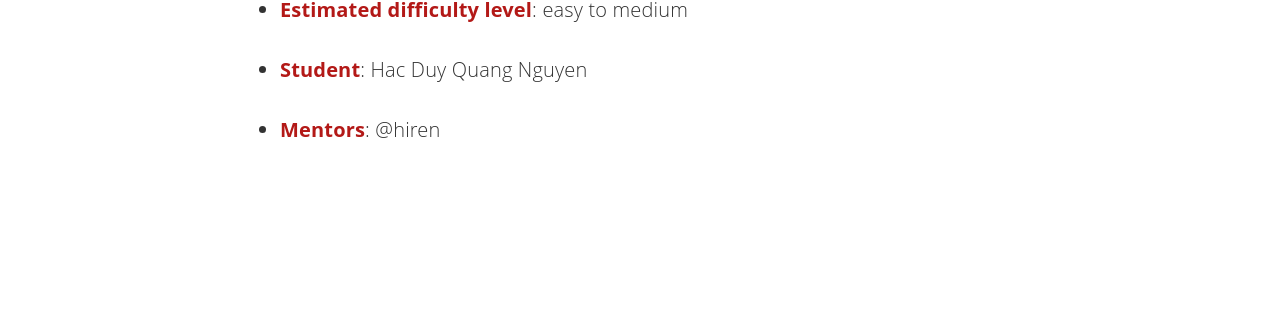
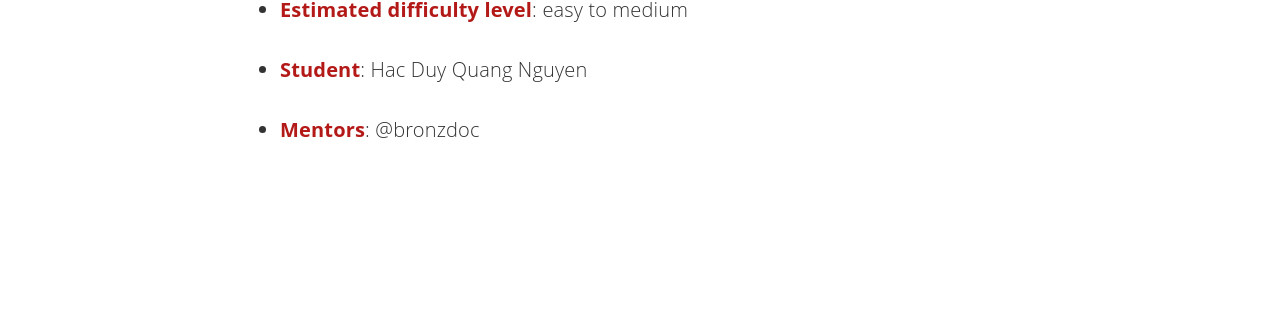
Before and after one commit to rubygsoc/rubygsoc.github.io, a Jekyll site: the page built from _posts/2020-06-13-add-backends-for-gemstash-storage-of-private-gems.md, in a window 1280 px wide and 900 px high, scrolled down 642 px. Shown: the part 498-810 px from the top of the window. Built offline with Jekyll 4.4.1, drawn with Linux system fonts in a browser that asks for light colours.

Commit message:
Change mentor Gemstash Storage project

```diff
--- a/_posts/2020-06-13-add-backends-for-gemstash-storage-of-private-gems.md
+++ b/_posts/2020-06-13-add-backends-for-gemstash-storage-of-private-gems.md
@@ -17,4 +17,4 @@ This project would include extending Gemstash to support storing gems in other p
 * **Programming areas include**: Ruby, AWS S3
 * **Estimated difficulty level**: easy to medium
 * **Student**: Hac Duy Quang Nguyen
-* **Mentors**: @hiren
+* **Mentors**: @bronzdoc
```
